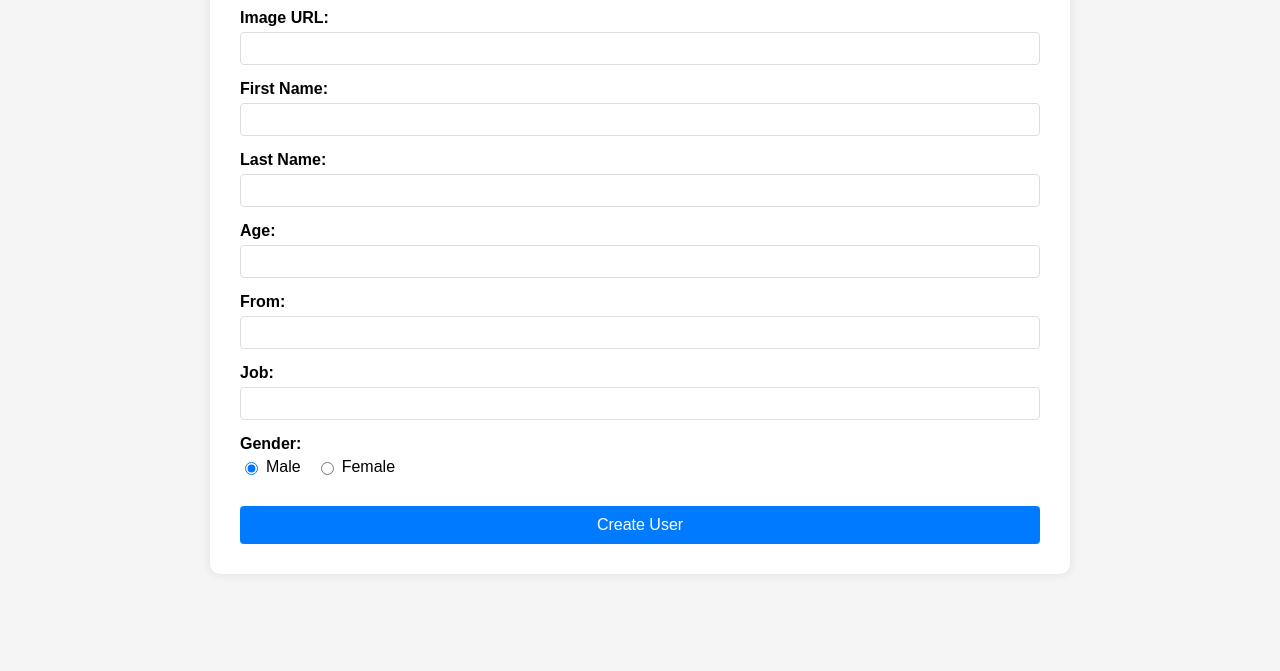
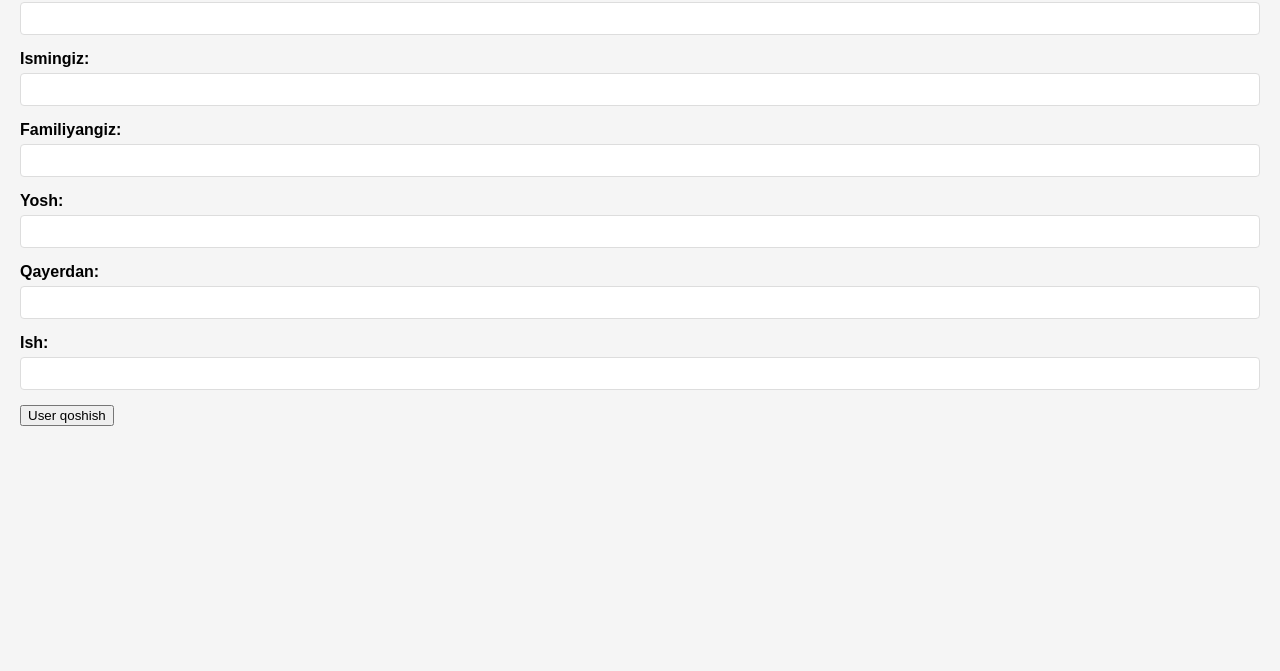
Before and after one commit to Asilbek-Xan/5-oy-6-hometask, a plain HTML site: page index.html in a window 1280 px wide. Shown: the part 129-800 px from the top of the page. Drawn offline with Linux system fonts and the light colour scheme.

Commit message:
yangi korinish

```diff
--- a/app.js
+++ b/app.js
@@ -9,7 +9,6 @@ document.getElementById('userForm').addEventListener('submit', function(e) {
         age: formData.get('age'),
         from: formData.get('from'),
         job: formData.get('job'),
-        gender: formData.get('gender')
     };
 
     createProfileCard(user);
@@ -27,7 +26,7 @@ function createProfileCard(user) {
             <h2 class="profile-name">${user.firstName} ${user.lastName}<span class="profile-age">, ${user.age}</span></h2>
             <p class="profile-detail"><strong>From:</strong> ${user.from}</p>
             <p class="profile-detail"><strong>Job:</strong> ${user.job}</p>
-            <p class="profile-gender">Gender: ${user.gender}</p>
+
         </div>
     `;
 
--- a/index.html
+++ b/index.html
@@ -11,37 +11,31 @@
         <h1>Create New User</h1>
         <form id="userForm">
             <div class="form-group">
-                <label for="imageUrl">Image URL:</label>
+                <label for="imageUrl">Avataringiz:</label>
                 <input type="url" id="imageUrl" name="avatar">
             </div>
             <div class="form-group">
-                <label for="firstName">First Name:</label>
+                <label for="firstName">Ismingiz:</label>
                 <input type="text" id="firstName" name="firstName" required>
             </div>
             <div class="form-group">
-                <label for="lastName">Last Name:</label>
+                <label for="lastName">Familiyangiz:</label>
                 <input type="text" id="lastName" name="lastName" required>
             </div>
             <div class="form-group">
-                <label for="age">Age:</label>
+                <label for="age">Yosh:</label>
                 <input type="number" id="age" name="age" required>
             </div>
             <div class="form-group">
-                <label for="from">From:</label>
+                <label for="from">Qayerdan:</label>
                 <input type="text" id="from" name="from" required>
             </div>
             <div class="form-group">
-                <label for="job">Job:</label>
+                <label for="job">Ish:</label>
                 <input type="text" id="job" name="job" required>
             </div>
-            <div class="form-group">
-                <label>Gender:</label>
-                <div class="radio-group">
-                    <label><input type="radio" name="gender" value="male" checked> Male</label>
-                    <label><input type="radio" name="gender" value="female"> Female</label>
-                </div>
             </div>
-            <button type="submit">Create User</button>
+            <button type="submit">User qoshish</button>
         </form>
 
         <div id="profilesContainer"></div>
--- a/style.css
+++ b/style.css
@@ -5,13 +5,53 @@ body {
     padding: 20px;
 }
 
-.container {
-    max-width: 800px;
-    margin: 0 auto;
+.profile-image {
+    width: 120px;
+    height: 120px;
+    border-radius: 50%;
+    object-fit: cover;
+    border: 3px solid #f0f0f0;
+}
+
+.profile-info {
+    flex: 1;
+}
+
+.profile-name {
+    font-size: 24px;
+    margin: 0 0 5px 0;
+    color: #333;
+}
+
+.profile-age {
+    display: inline-block;
+    margin-left: 10px;
+    font-size: 18px;
+    color: #666;
+}
+
+.profile-detail {
+    margin: 5px 0;
+    color: #555;
+}
+
+
+
+.profile-card {
     background: white;
-    padding: 30px;
-    border-radius: 10px;
+    border-radius: 8px;
     box-shadow: 0 0 10px rgba(0, 0, 0, 0.1);
+    padding: 20px;
+    margin-top: 30px;
+    display: flex;
+    gap: 20px;
+}
+
+.radio-group label {
+    display: flex;
+    align-items: center;
+    gap: 5px;
+    font-weight: normal;
 }
 
 h1 {
@@ -45,78 +85,3 @@ input[type="number"] {
     gap: 15px;
     margin-top: 5px;
 }
-
-.radio-group label {
-    display: flex;
-    align-items: center;
-    gap: 5px;
-    font-weight: normal;
-}
-
-button {
-    background-color: #007bff;
-    color: white;
-    border: none;
-    padding: 10px 15px;
-    border-radius: 4px;
-    cursor: pointer;
-    width: 100%;
-    font-size: 16px;
-    margin-top: 10px;
-}
-
-button:hover {
-    background-color: #0069d9;
-}
-
-.profile-card {
-    background: white;
-    border-radius: 8px;
-    box-shadow: 0 0 10px rgba(0, 0, 0, 0.1);
-    padding: 20px;
-    margin-top: 30px;
-    display: flex;
-    gap: 20px;
-}
-
-.profile-image {
-    width: 120px;
-    height: 120px;
-    border-radius: 50%;
-    object-fit: cover;
-    border: 3px solid #f0f0f0;
-}
-
-.profile-info {
-    flex: 1;
-}
-
-.profile-name {
-    font-size: 24px;
-    margin: 0 0 5px 0;
-    color: #333;
-}
-
-.profile-age {
-    display: inline-block;
-    margin-left: 10px;
-    font-size: 18px;
-    color: #666;
-}
-
-.profile-detail {
-    margin: 5px 0;
-    color: #555;
-}
-
-.profile-gender {
-    margin-top: 10px;
-    font-weight: bold;
-}
-
-hr {
-    border: 0;
-    height: 1px;
-    background-color: #eee;
-    margin: 20px 0;
-}
```
